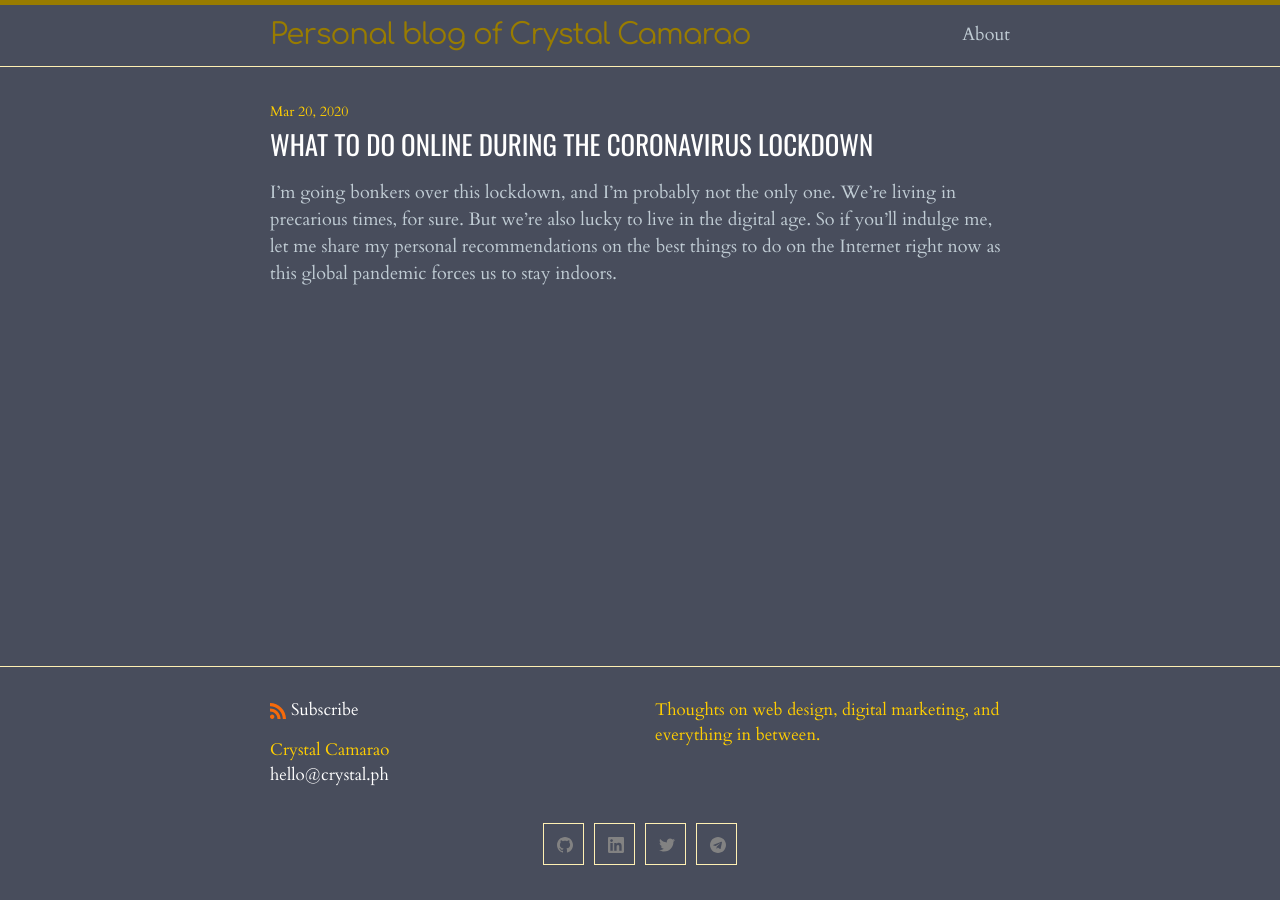
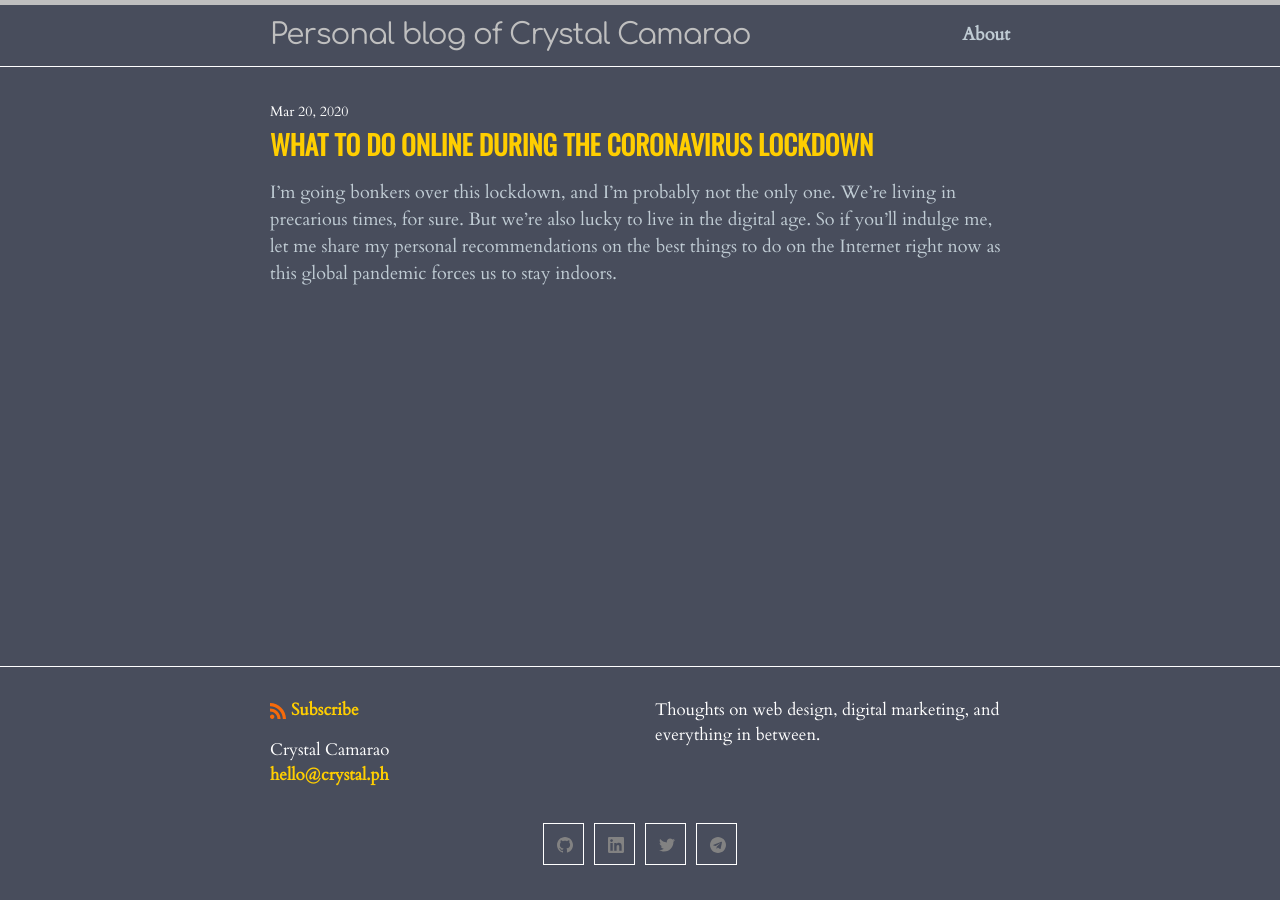
Before and after one commit to crystalcamarao/crystalcamarao.github.io, a Jekyll site: the page built from index.md, in a window 1280 px wide. Built offline with Jekyll 4.4.1, drawn with Linux system fonts in a browser that asks for light colours.

Commit message:
Beta 1.2

```diff
--- a/_sass/minima/custom-styles.scss
+++ b/_sass/minima/custom-styles.scss
@@ -5,7 +5,10 @@
 body {
  font-family: 'Cardo', serif;
 }
-
+a
+{
+    font-weight:bold;
+}
 h1, h2, h3, h4, h5, h6 {
  font-family: 'Oswald', sans-serif;
  text-transform: uppercase;
--- a/_sass/minima/skins/modified.scss
+++ b/_sass/minima/skins/modified.scss
@@ -1,8 +1,8 @@
 @charset "utf-8";
 
-$brand-color:           #ffce00 !default;
-$brand-color-light:     lighten($brand-color, 35%) !default;
-$brand-color-dark:      darken($brand-color, 20%) !default;
+$brand-color:           white !default;
+$brand-color-light:     lighten($brand-color, 40%) !default;
+$brand-color-dark:      darken($brand-color, 25%) !default;
 
 $site-title-color:      $brand-color-dark !default;
 
@@ -10,7 +10,7 @@ $text-color:            #c0ccd4 !default;
 $background-color:      #484d5c !default;
 $code-background-color: #eeeeff !default;
 
-$link-base-color:       white !default;
+$link-base-color:       #ffce00 !default;
 $link-visited-color:    darken($link-base-color, 15%) !default;
 $link-hover-color:      $text-color !default;
 
```
